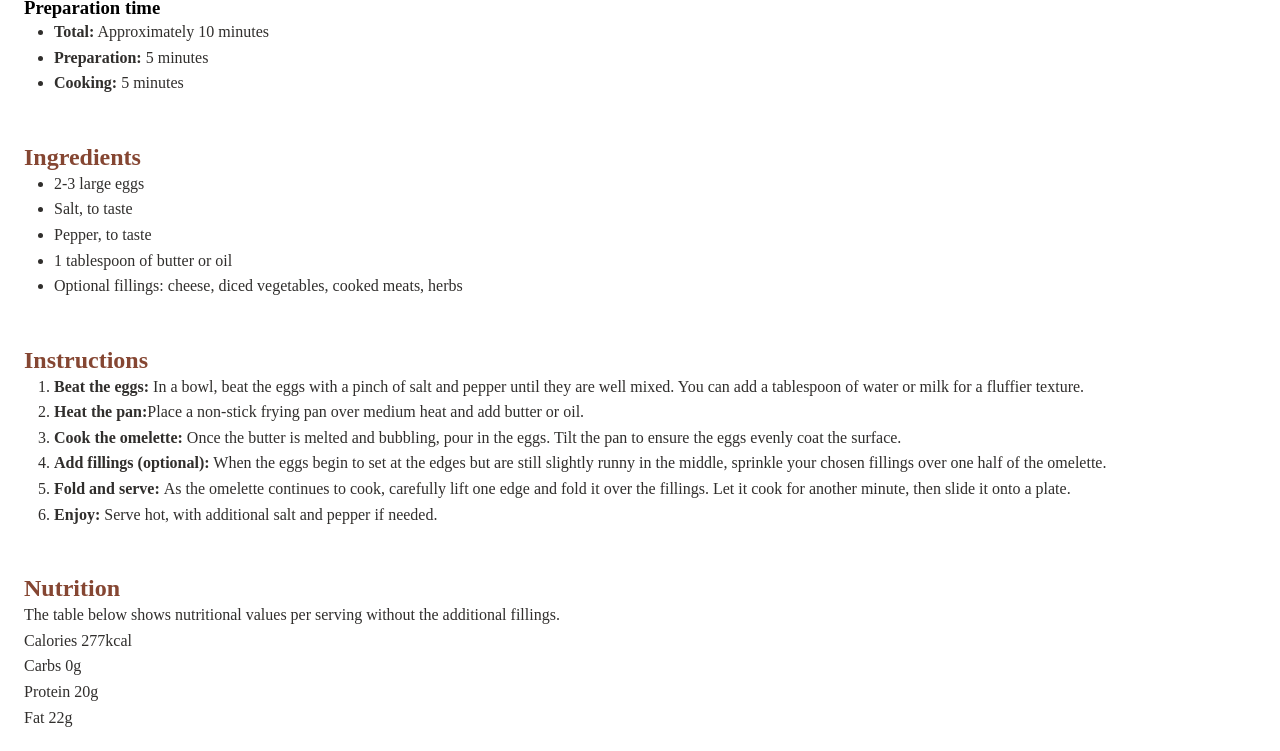
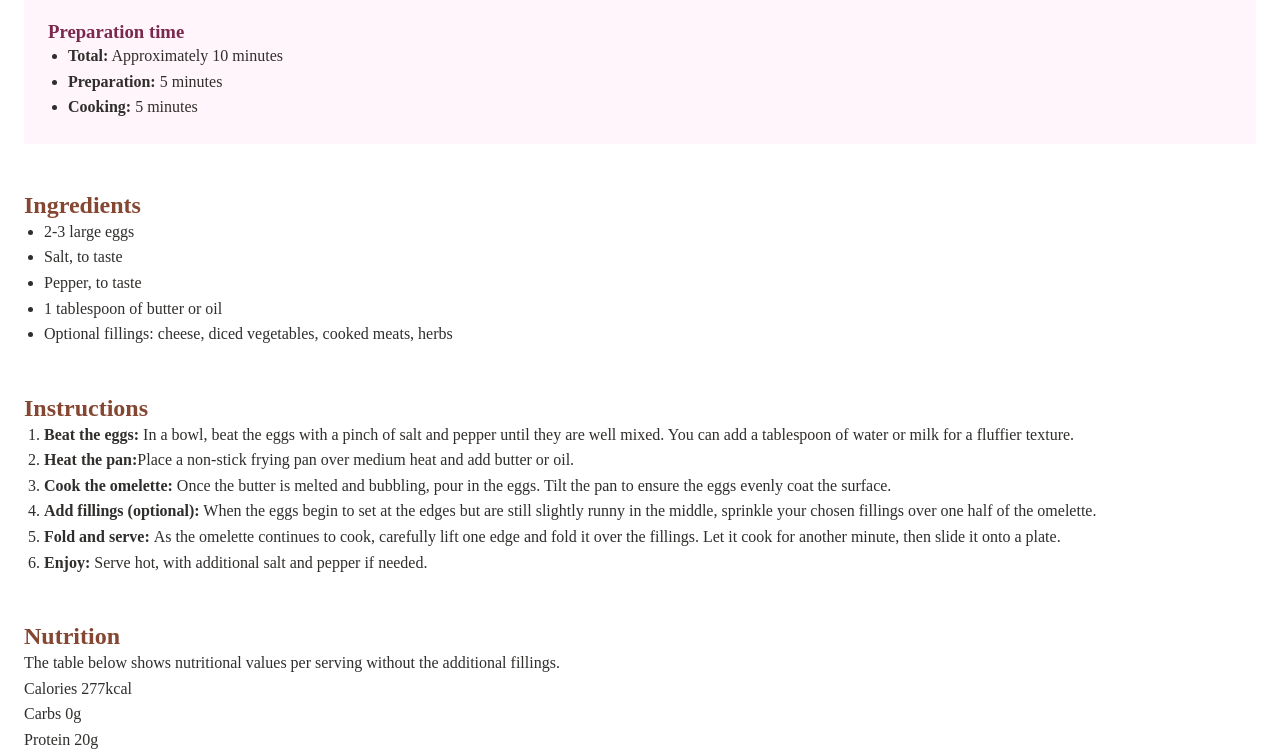
Before and after one commit to Asna1303/code-cuisine-recipe-page, a plain HTML site: page recipe-page-main/index.html in a window 1280 px wide. Shown: the part 695-1446 px from the top of the page. Drawn offline with Linux system fonts and the light colour scheme.

Commit message:
styled banner article

```diff
--- a/recipe-page-main/index.css
+++ b/recipe-page-main/index.css
@@ -18,7 +18,7 @@ img{
 
 }
 ul,ol{
-padding-left: 30px;
+padding-left: 20px;
 }
 h1,h2{
     font-family: young-serif;
@@ -46,3 +46,12 @@ p,li{
 
 
 }
+
+.banner article{
+    background-color: hsl(330,100%,98%);
+    padding: 1.5rem;
+
+}
+.banner article h3{
+    color: hsl(332, 51%, 32%);
+}
```
